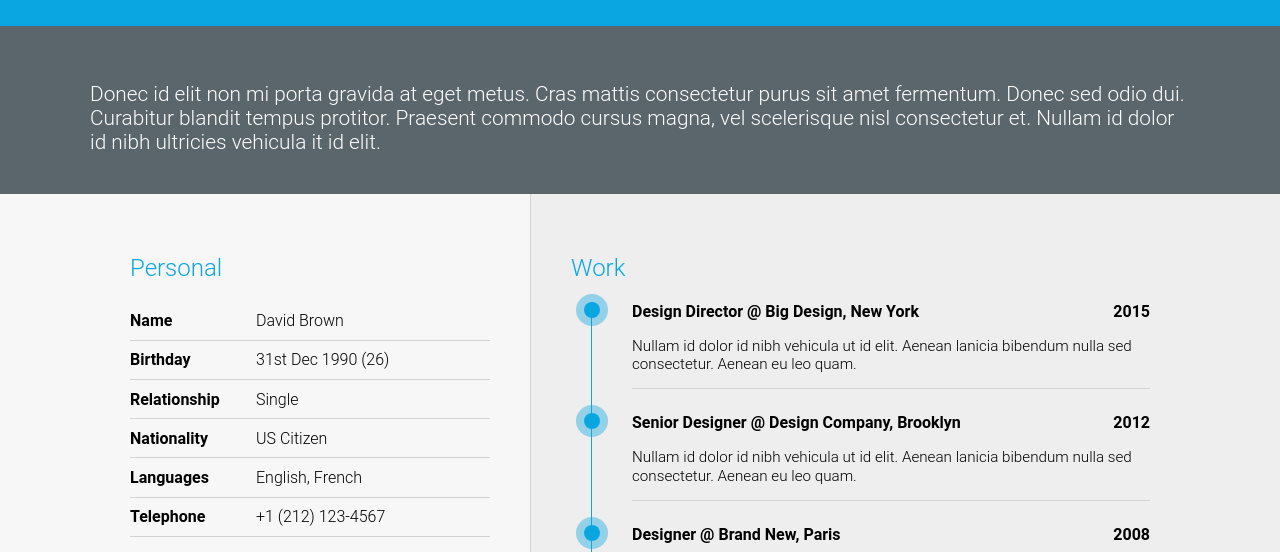
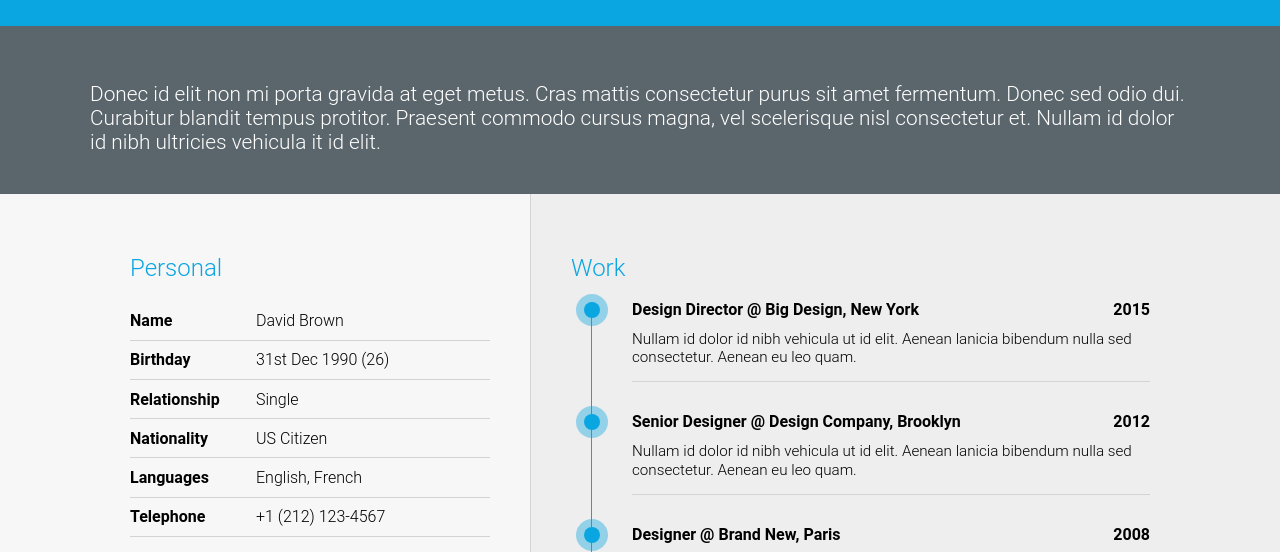
Before and after one commit to kevcomedia/material-resume-clone, a website: page src/index.html in a window 1280 px wide. Shown: the part 232-784 px from the top of the page. Drawn offline with Linux system fonts and the light colour scheme.

Commit message:
Adjust list layout
In particular, the line-height adjustment makes sure the title lines up
with the bullet (as far as I can tell). The margins just for extra
space.

```diff
--- a/src/styles/main.css
+++ b/src/styles/main.css
@@ -257,7 +257,7 @@ body {
 
 .timeline__item {
   border-bottom: 1px solid lightgray;
-  margin-bottom: 1.5rem;
+  margin-bottom: 2rem;
   display: grid;
   grid-template-columns: 1fr min-content;
   width: 100%;
@@ -289,6 +289,8 @@ body {
 .timeline__title,
 .timeline__year {
   font-weight: 700;
+  line-height: 1rem;
+  margin-bottom: .75rem;
 }
 
 .timeline__title {
```
